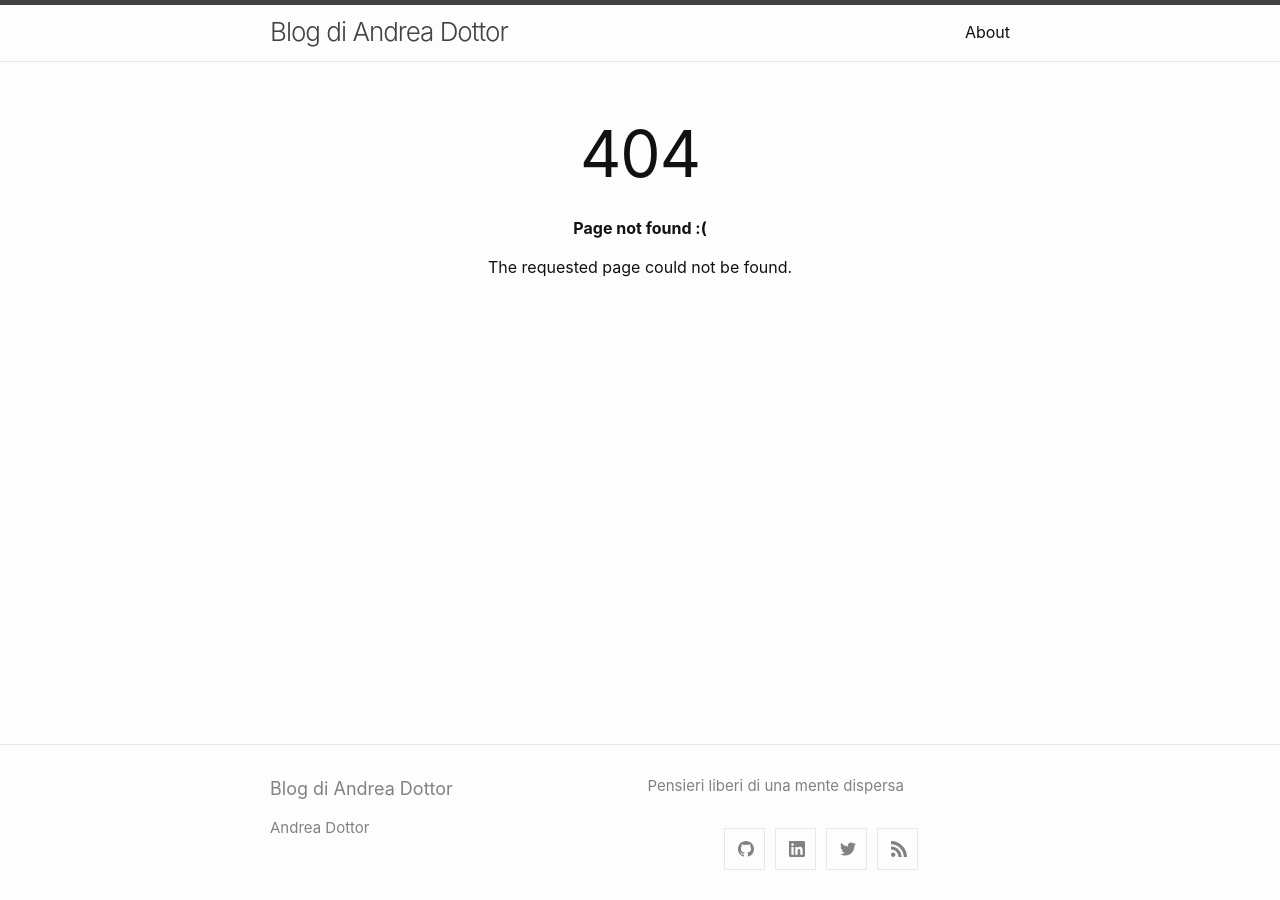
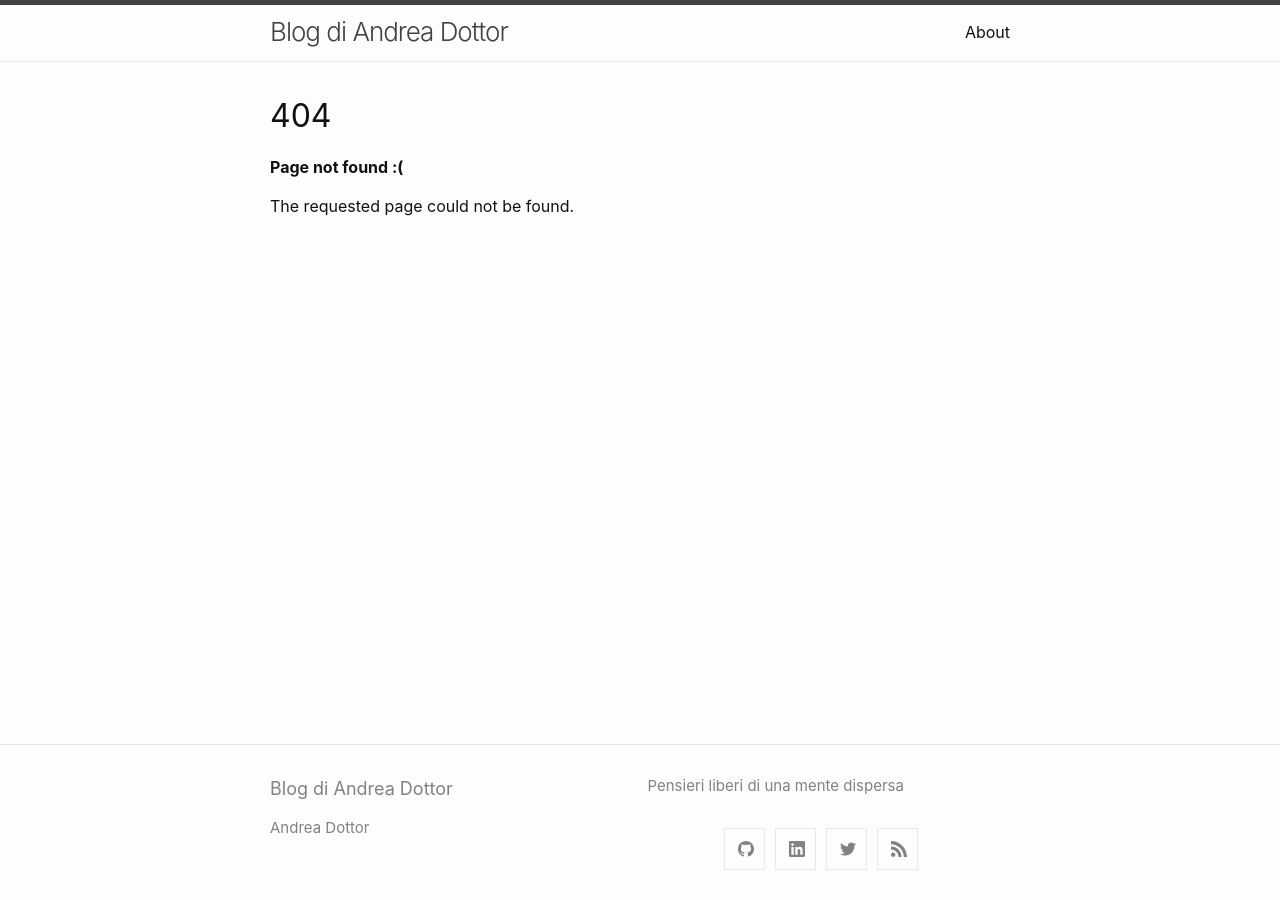
Before and after one commit to andreadottor/abc.dottor.net, a Jekyll site: the page built from 404.md, in a window 1280 px wide. Built offline with Jekyll 4.4.1, drawn with Linux system fonts in a browser that asks for light colours; our own code applies the rules of GitHub Pages for plain Markdown files.

Commit message:
modifica home

```diff
--- a/404.html
+++ /dev/null
@@ -1,24 +0,0 @@
----
-layout: default
----
-
-<style type="text/css" media="screen">
-  .container {
-    margin: 10px auto;
-    max-width: 600px;
-    text-align: center;
-  }
-  h1 {
-    margin: 30px 0;
-    font-size: 4em;
-    line-height: 1;
-    letter-spacing: -1px;
-  }
-</style>
-
-<div class="container">
-  <h1>404</h1>
-
-  <p><strong>Page not found :(</strong></p>
-  <p>The requested page could not be found.</p>
-</div>
--- a/_layouts/home.html
+++ b/_layouts/home.html
@@ -22,7 +22,7 @@ layout: default
           </a>
         </h3>
         {%- if site.show_excerpts -%}
-          {{ post.excerpt }} [...]
+          {{ post.excerpt }} <a href="{{ post.url | prepend: site.baseurl }}">Continue reading...</a>
         {%- endif -%}
       </li>
       {%- endfor -%}
```
Also changed, not shown: 404.md (added, +10 -0 lines).
